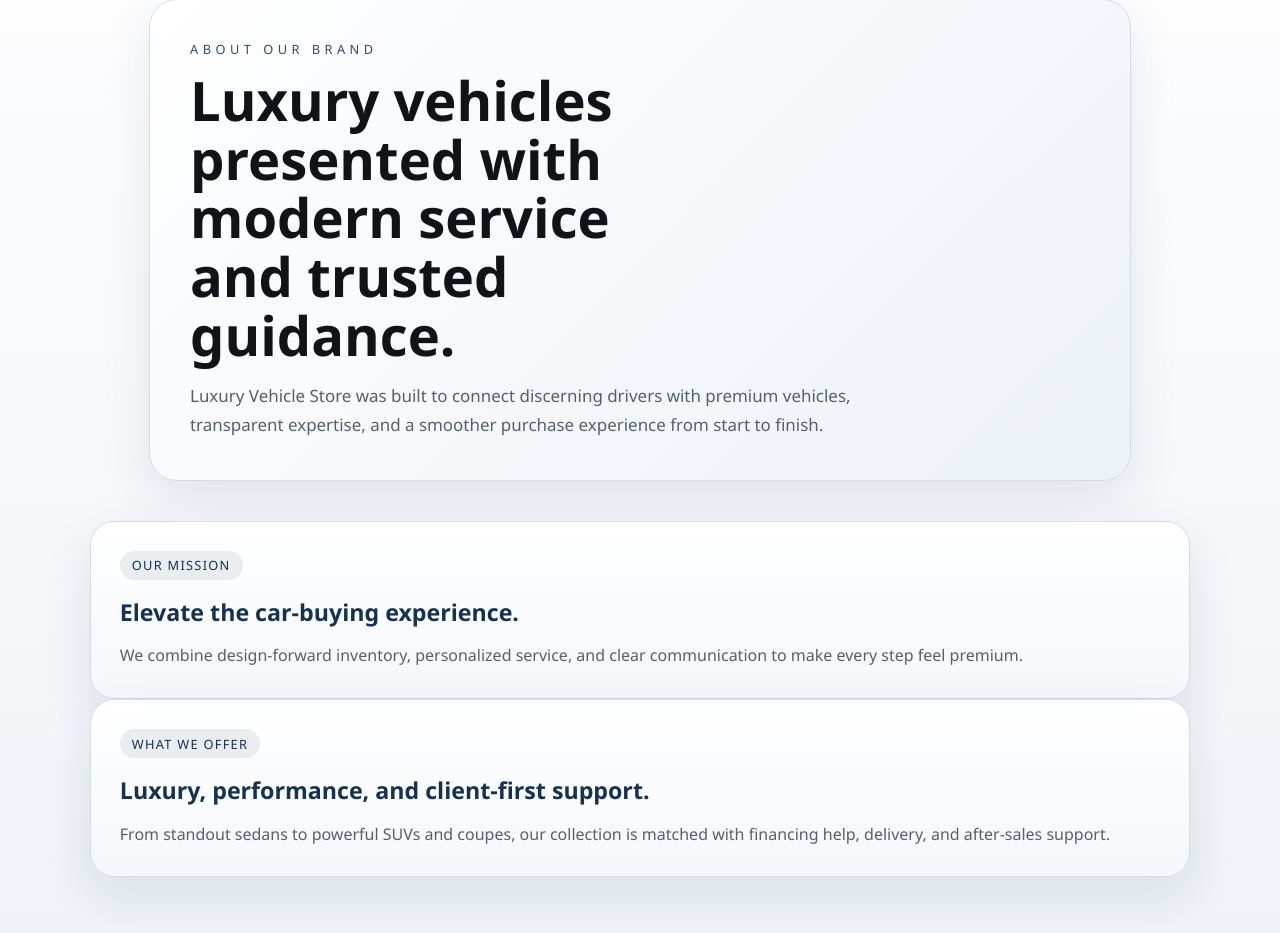
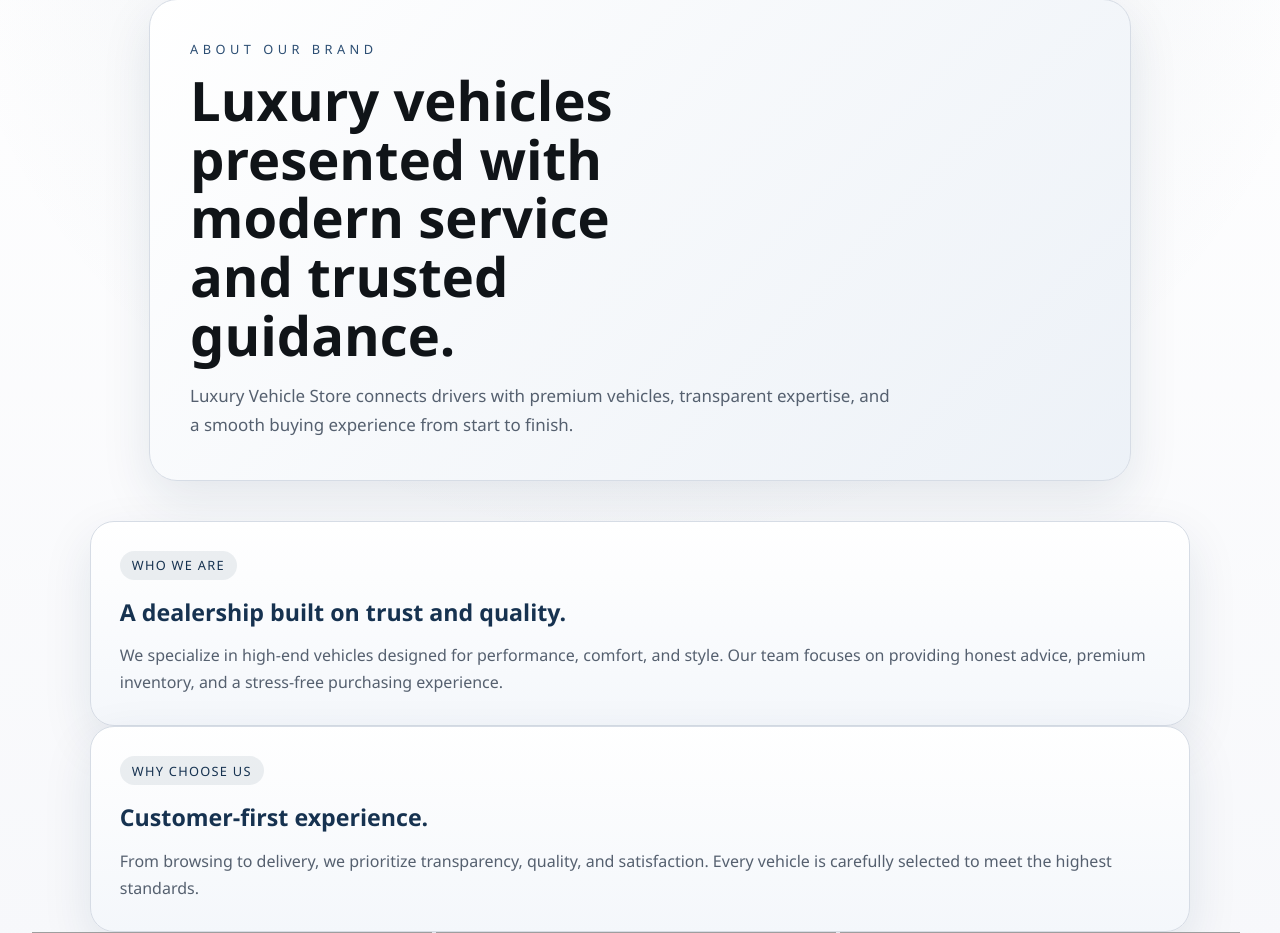
Before and after one commit to khalid-j8/WebDevProject, a PHP site: page /about.php in a window 1280 px wide. Shown: the part 176-1109 px from the top of the page. Run offline with PHP 8.4, Linux system fonts and the light colour scheme; data comes from the database, SQL or seed files in the repository; grey boxes are pictures that could not be loaded.

Commit message:
Update about.php

```diff
--- a/about.php
+++ b/about.php
@@ -1,29 +1,80 @@
+<!-- almost completed About us page, updated March18th
+ - Taha -->
+
 <?php
 $pageTitle = 'About Us | Luxury Vehicle Store';
 $currentPage = 'about';
 include __DIR__ . '/includes/header.php';
 ?>
+
 <main class="content-page">
+
+    <!-- HERO -->
     <section class="page-hero">
         <p class="eyebrow">About Our Brand</p>
         <h2>Luxury vehicles presented with modern service and trusted guidance.</h2>
         <p class="page-intro">
-                Luxury Vehicle Store was built to connect discerning drivers with premium vehicles,
-                transparent expertise, and a smoother purchase experience from start to finish.
+            Luxury Vehicle Store connects drivers with premium vehicles, transparent expertise,
+            and a smooth buying experience from start to finish.
         </p>
     </section>
 
+
+
+
+    <!-- COMPANY STORY -->
     <section class="content-grid">
         <article class="content-card">
-                <span class="section-tag">Our Mission</span>
-                <h3>Elevate the car-buying experience.</h3>
-                <p>We combine design-forward inventory, personalized service, and clear communication to make every step feel premium.</p>
+            <span class="section-tag">Who We Are</span>
+            <h3>A dealership built on trust and quality.</h3>
+            <p>
+                We specialize in high-end vehicles designed for performance, comfort, and style.
+                Our team focuses on providing honest advice, premium inventory, and a stress-free
+                purchasing experience.
+            </p>
         </article>
+
         <article class="content-card">
-                <span class="section-tag">What We Offer</span>
-                <h3>Luxury, performance, and client-first support.</h3>
-                <p>From standout sedans to powerful SUVs and coupes, our collection is matched with financing help, delivery, and after-sales support.</p>
+            <span class="section-tag">Why Choose Us</span>
+            <h3>Customer-first experience.</h3>
+            <p>
+                From browsing to delivery, we prioritize transparency, quality, and satisfaction.
+                Every vehicle is carefully selected to meet the highest standards.
+            </p>
         </article>
     </section>
+
+    <!-- IMAGES , in out slider-->
+    <section class="slider-container">
+        <div class="slider">
+            <img src="https://images.unsplash.com/photo-1503376780353-7e6692767b70">
+            <img src="https://images.unsplash.com/photo-1492144534655-ae79c964c9d7">
+            <img src="https://images.unsplash.com/photo-1511919884226-fd3cad34687c">
+        </div>
+
+        <!-- DOTS -->
+        <div class="slider-dots">
+            <span></span>
+            <span></span>
+            <span></span>
+        </div>
+    </section>
+
+    <!-- MAP -->
+    <section class="content-card" style="margin-top: 30px;">
+        <span class="section-tag">Visit Us</span>
+        <h3>Our Location</h3>
+
+        <iframe
+            src="https://www.google.com/maps?q=401+Sunset+Ave+Windsor+ON&output=embed"
+            width="100%"
+            height="400"
+            style="border:0; border-radius:10px;"
+            allowfullscreen=""
+            loading="lazy">
+        </iframe>
+    </section>
+
 </main>
+
 <?php include __DIR__ . '/includes/footer.php'; ?>
```
Lines whose indentation alone changed are shown as unchanged.
